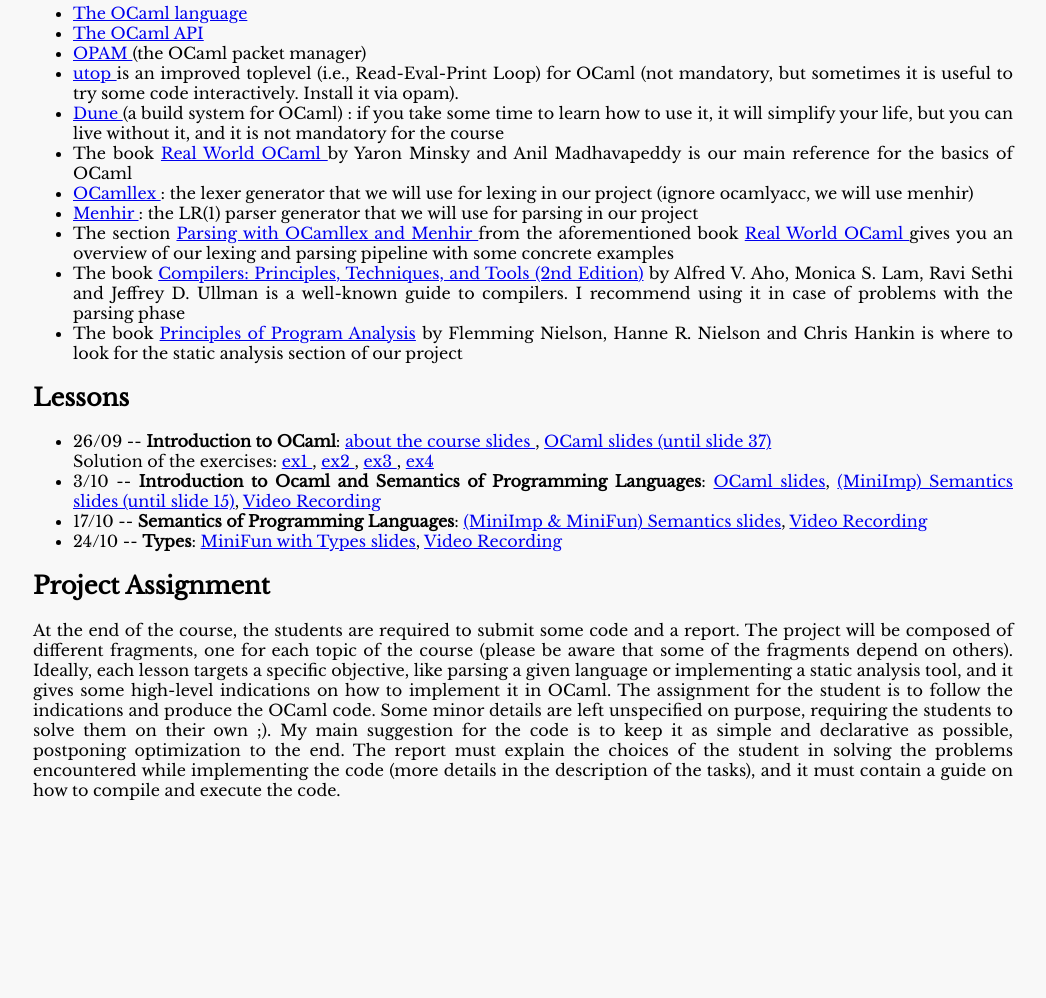
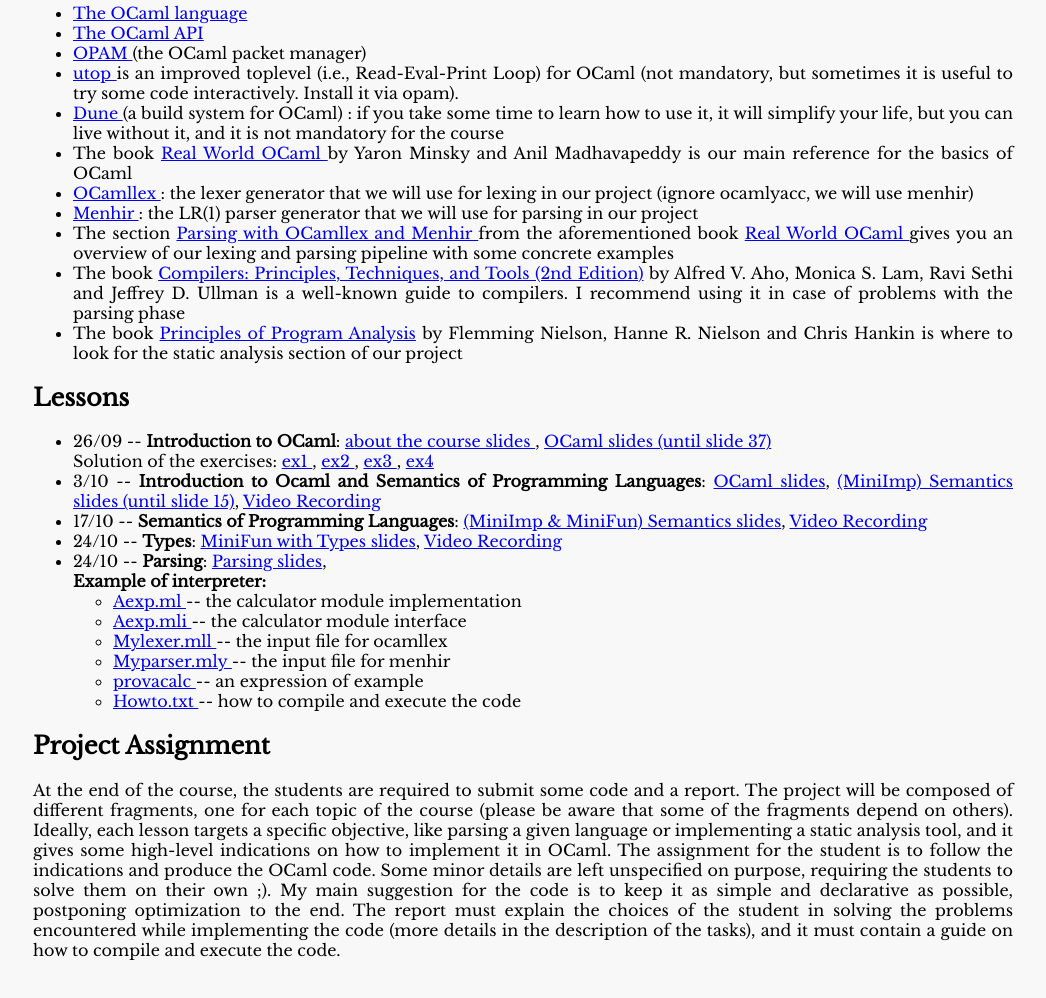
Before and after one commit to lceragioli/lceragioli.github.io, a plain HTML site: page pages/CourseLanguagesCompilersInterpreters.html in a window 1280 px wide. Shown: the part 725-1723 px from the top of the page, without its empty margins (117-1163 px from the left). Before the commit the page ends 1639 px from the top, so only its background shows below. Drawn offline with nearby package versions, Linux system fonts and the light colour scheme.

Commit message:
lesson on parsing

```diff
--- a/pages/CourseLanguagesCompilersInterpreters.html
+++ b/pages/CourseLanguagesCompilersInterpreters.html
@@ -127,6 +127,31 @@ Alfred V. Aho, Monica S. Lam, Ravi Sethi and Jeffrey D. Ullman is a well-known g
 						<a href="https://drive.google.com/file/d/1Fukzy6r7dFHDozPR0X2NMGFxOILqQVwM/view">
 							Video Recording</a>
 				</li>
+				<li>
+					24/10 -- <b>Parsing</b>:
+						<a href="Slides/parsing.pdf"> Parsing slides</a>,
+						<br> <b> Example of interpreter: </b>
+							<ul>
+								<li>
+									<a href="Code/Calc/Aexp.ml"> Aexp.ml </a> -- the calculator module implementation
+								</li>
+								<li>
+									<a href="Code/Calc/Aexp.mli"> Aexp.mli </a> -- the calculator module interface
+								</li>
+								<li>
+									<a href="Code/Calc/Mylexer.mll"> Mylexer.mll </a> -- the input file for ocamllex
+								</li>
+								<li>
+									<a href="Code/Calc/Myparser.mly"> Myparser.mly </a> -- the input file for menhir
+								</li>
+								<li>
+									<a href="Code/Calc/provacalc"> provacalc </a> -- an expression of example
+								</li>
+								<li>
+									<a href="Code/Calc/Howto.txt"> Howto.txt </a> -- how to compile and execute the code
+								</li>
+							</ul>
+				</li>
 			</ul>
 		</div>
 		<div class='container'>
```
Also changed, not shown: pages/Code/Calc/Howto.txt (added), 8 other files.
